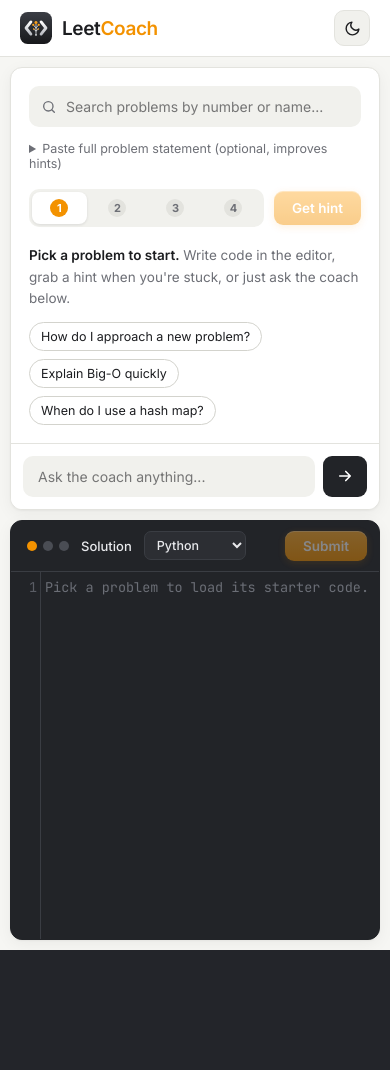
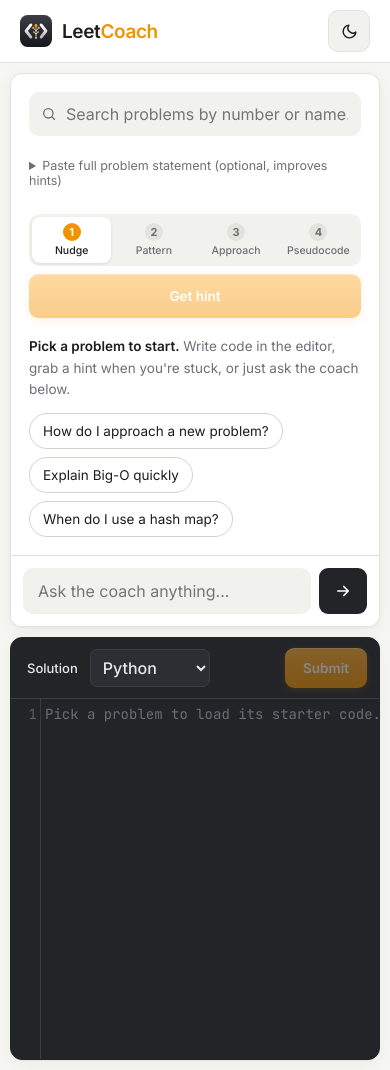
Before and after one commit to Ansh-Sudani/leetcoach, a Flask app: page / in a window 390 px wide. Before the commit the page ends 950 px from the top, so only its background shows below. Run offline with Flask 3, Linux system fonts and the light colour scheme; some libraries are stand-ins or nearby versions.

Commit message:
Phone polish: no iOS zoom on inputs, bigger tap targets, labeled hint ladder
Co-Authored-By: Claude Opus 5.5 <noreply@anthropic.com>
Claude-Session: https://claude.ai/code/session_01BoUcDKzhhSFmUY4K8BUCut

```diff
--- a/static/script.js
+++ b/static/script.js
@@ -268,6 +268,11 @@ async function selectProblem(p) {
 
   hintBtn.disabled = false;
   setHintLevel(1);
+  const intro = hintFeed.querySelector(".hint-feed-empty p");
+  if (intro) intro.innerHTML = "<b>You're on " + escapeHtml(p.title) + ".</b> Write your solution in the editor, grab a hint when you're stuck, or ask the coach anything.";
+  if (window.matchMedia("(max-width: 900px)").matches) {
+    requestAnimationFrame(() => selectedProblemEl.scrollIntoView({ behavior: "smooth", block: "start" }));
+  }
   ladder.querySelectorAll(".rung").forEach((r) => r.classList.remove("used"));
 
   const tracked = await findOrCreateTracked(p.title, p.difficulty);
--- a/static/style.css
+++ b/static/style.css
@@ -547,7 +547,7 @@ code {
 .rung.used b { background: var(--accent-soft); color: var(--accent); }
 .rung.used.active b { background: var(--accent); color: #fff; }
 
-@media (max-width: 520px) { .rung { font-size: 0; gap: 0; } .rung b { font-size: 11px; } }
+@media (max-width: 520px) { .rung { flex-direction: column; gap: 3px; padding: 6px 2px; font-size: 10.5px; } .rung b { font-size: 11px; } }
 
 /* ---------- Feed (hints, results, chat) ---------- */
 
@@ -775,3 +775,39 @@ code {
 .btn-ghost.solved:hover { color: var(--hard); border-color: var(--hard); background: rgba(224, 70, 76, 0.06); }
 .btn-ghost.solved:hover .when-idle { display: none; }
 .btn-ghost.solved:hover .when-hover { display: inline; }
+
+/* ---------- Touch / phone polish ---------- */
+a, button, summary, select { -webkit-tap-highlight-color: transparent; touch-action: manipulation; }
+
+@media (max-width: 900px) {
+  /* 16px+ stops iOS Safari from zooming in when a field is tapped */
+  #problem-search, .chat-bar input, .details-toggle textarea, .editor-title select { font-size: 16px; }
+  .CodeMirror textarea { font-size: 16px !important; }
+  .CodeMirror { font-size: 14px; }
+
+  /* comfortable tap targets (~44px) */
+  .theme-btn { width: 42px; height: 42px; }
+  .rung { min-height: 42px; }
+  .hint-controls .btn-accent { min-height: 44px; padding: 0 20px; }
+  .editor-header-actions .btn-accent { min-height: 40px; padding: 0 18px; }
+  .reset-btn, .editor-title select { min-height: 38px; }
+  .chip { padding: 9px 13px; font-size: 13.5px; }
+  .btn-ghost { min-height: 38px; }
+  .chat-bar .btn-dark { width: 48px; }
+  .chat-bar input { padding: 12px 14px; }
+  .details-toggle summary { padding: 8px 0; }
+  .combobox-option { padding: 12px 10px; font-size: 14.5px; }
+
+  /* give the editor a sensible height on phones */
+  .editor-pane { min-height: 0; }
+  .CodeMirror { min-height: 360px; height: 60vh; }
+}
+
+@media (max-width: 420px) {
+  .hint-controls { gap: 8px; }
+  .ladder { flex-basis: 100%; }
+  .hint-controls .btn-accent { flex: 1; }
+  .editor-header { flex-wrap: wrap; row-gap: 8px; }
+  .dot-row { display: none; }
+}
+.selected-problem { scroll-margin-top: 12px; }
```
